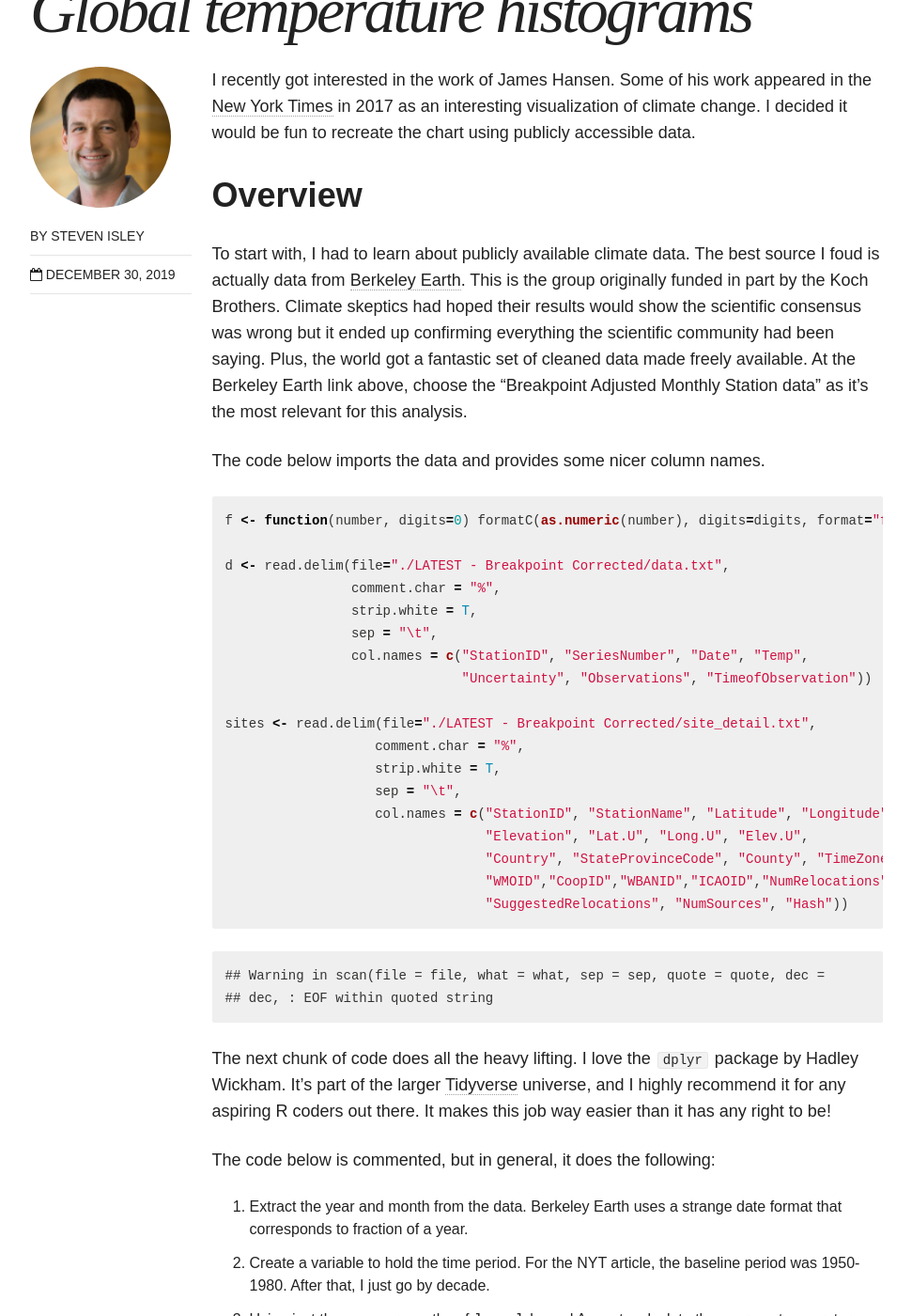
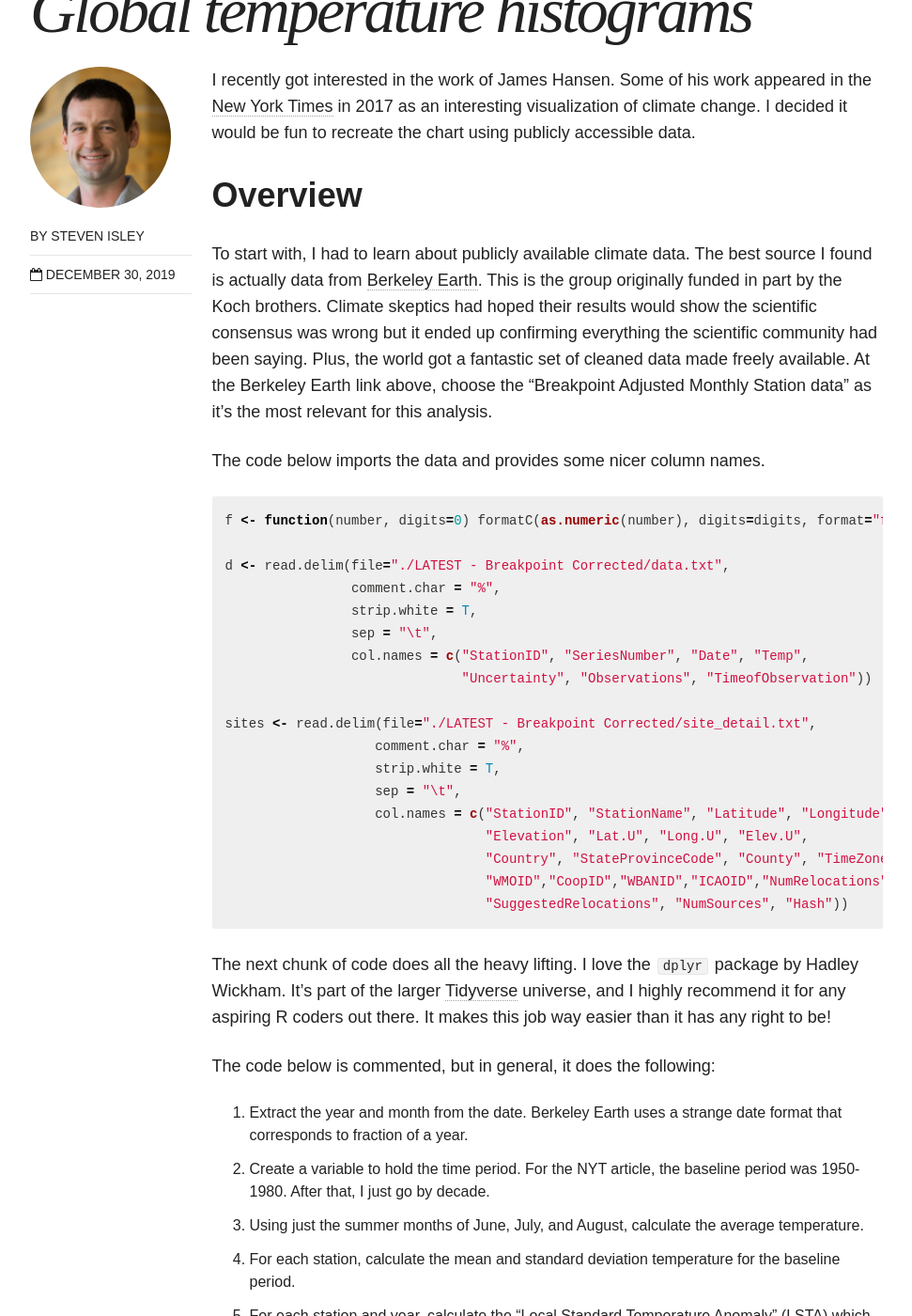
Before and after one commit to scisley/scisley.github.io, a Jekyll site: the page built from _posts/articles/2019-12-15-temperature-analysis.md, in a window 1280 px wide and 1400 px high, scrolled down 557 px. Shown: the whole window at 94% size, without its empty margins (154-1125 px from the left). Built offline with Jekyll 4.4.1, drawn with Linux system fonts in a browser that asks for light colours; nearby versions of some CDN libraries.

Commit message:
Fixed some typos

````diff
--- a/_posts/articles/2019-12-15-temperature-analysis.md
+++ b/_posts/articles/2019-12-15-temperature-analysis.md
@@ -19,7 +19,7 @@ I recently got interested in the work of James Hansen. Some of his work appeared
 Overview
 ========
 
-To start with, I had to learn about publicly available climate data. The best source I foud is actually data from [Berkeley Earth](http://berkeleyearth.org/data/). This is the group originally funded in part by the Koch Brothers. Climate skeptics had hoped their results would show the scientific consensus was wrong but it ended up confirming everything the scientific community had been saying. Plus, the world got a fantastic set of cleaned data made freely available. At the Berkeley Earth link above, choose the "Breakpoint Adjusted Monthly Station data" as it's the most relevant for this analysis.
+To start with, I had to learn about publicly available climate data. The best source I found is actually data from [Berkeley Earth](http://berkeleyearth.org/data/). This is the group originally funded in part by the Koch brothers. Climate skeptics had hoped their results would show the scientific consensus was wrong but it ended up confirming everything the scientific community had been saying. Plus, the world got a fantastic set of cleaned data made freely available. At the Berkeley Earth link above, choose the "Breakpoint Adjusted Monthly Station data" as it's the most relevant for this analysis.
 
 The code below imports the data and provides some nicer column names.
 
@@ -44,14 +44,11 @@ sites <- read.delim(file="./LATEST - Breakpoint Corrected/site_detail.txt",
                                  "SuggestedRelocations", "NumSources", "Hash"))
 ```
 
-    ## Warning in scan(file = file, what = what, sep = sep, quote = quote, dec =
-    ## dec, : EOF within quoted string
-
 The next chunk of code does all the heavy lifting. I love the `dplyr` package by Hadley Wickham. It's part of the larger [Tidyverse](https://www.tidyverse.org/) universe, and I highly recommend it for any aspiring R coders out there. It makes this job way easier than it has any right to be!
 
 The code below is commented, but in general, it does the following:
 
-1.  Extract the year and month from the data. Berkeley Earth uses a strange date format that corresponds to fraction of a year.
+1.  Extract the year and month from the date. Berkeley Earth uses a strange date format that corresponds to fraction of a year.
 2.  Create a variable to hold the time period. For the NYT article, the baseline period was 1950-1980. After that, I just go by decade.
 3.  Using just the summer months of June, July, and August, calculate the average temperature.
 4.  For each station, calculate the mean and standard deviation temperature for the baseline period.
````
